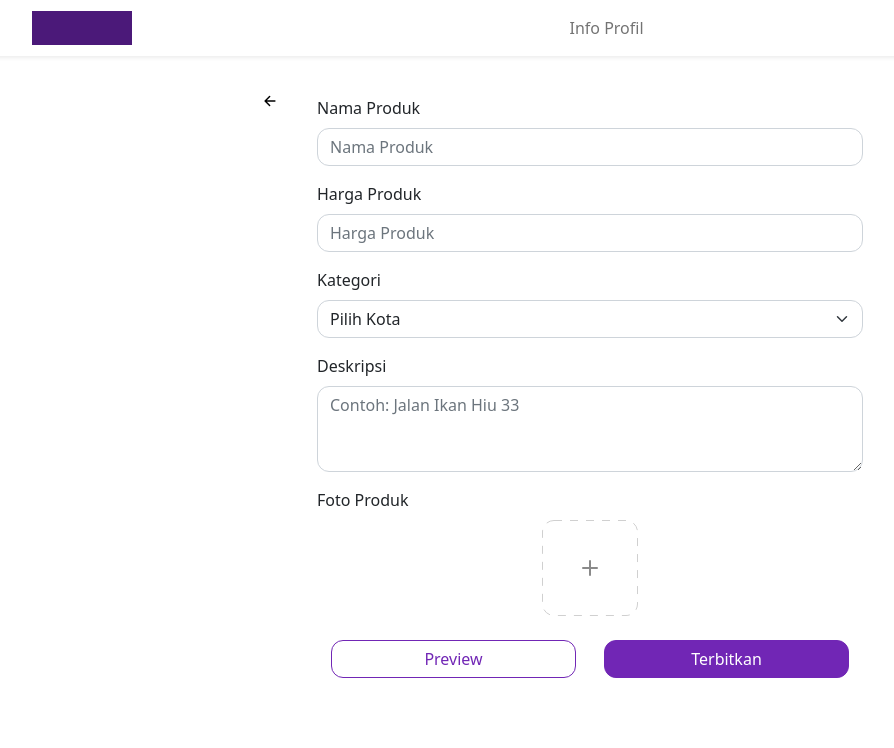
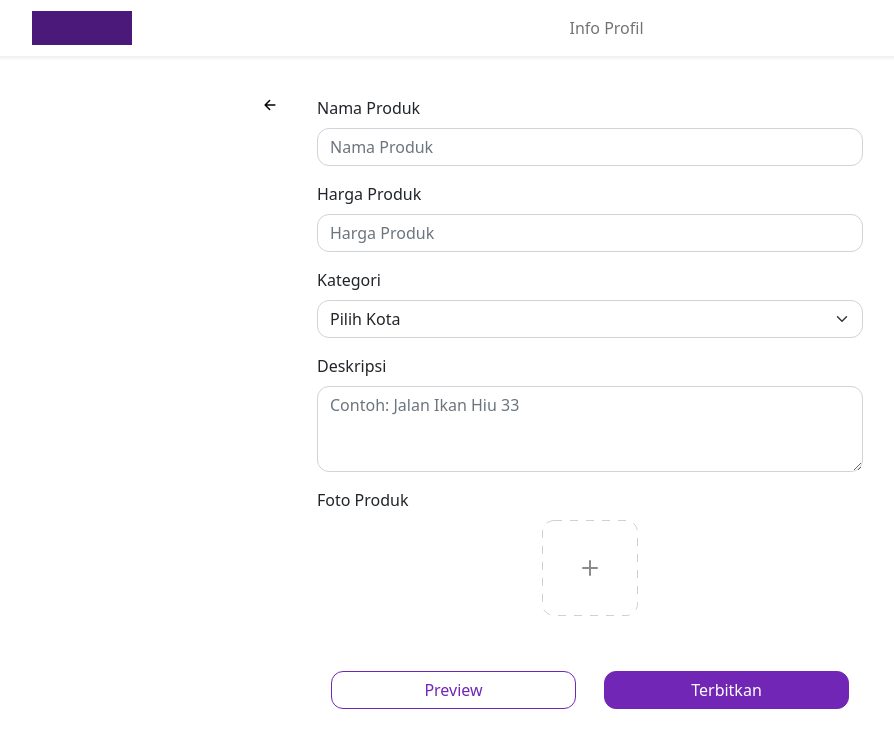
Before and after one commit to rzlzrdf/fejs2-bej2-kel7-FinalProject, a React (Create React App) app: page / in a window 1280 px wide. Shown: the top 748 px of the page, without its empty margins (50-944 px from the left). Built offline with nearby package versions, Linux system fonts and the light colour scheme.

Commit message:
responsive

```diff
--- a/src/App.css
+++ b/src/App.css
@@ -1,3 +1,24 @@
 a{
   text-decoration: none;
 }
+
+textarea:hover,
+input:hover,
+textarea:active,
+input:active,
+textarea:focus,
+input:focus,
+button:focus,
+button:active,
+button:hover,
+select:focus,
+select:active,
+select:hover,
+label:focus,
+.btn:active,
+.btn.active
+{
+    outline:0px !important;
+    -webkit-appearance:none;
+    box-shadow: none !important;
+}
--- a/src/Components/FormProduk.css
+++ b/src/Components/FormProduk.css
@@ -9,7 +9,7 @@
 .button__wrapper{
    display: flex;
    justify-content: space-around;
-   margin: 10% 0&;
+   margin: 10% 0%;
 }
 .button__1{
    background-color: #7126B5;
--- a/src/Components/FormProduk.js
+++ b/src/Components/FormProduk.js
@@ -29,7 +29,7 @@ const FormProduk = (props) => {
 
                   <Form.Group className="mb-3" controlId="formBasicEmail">
                      <Form.Label>Harga Produk</Form.Label>
-                     <Form.Control type="text" placeholder="Harga Produk" className=' form___'/>
+                     <Form.Control type="number" placeholder="Harga Produk" className=' form___'/>
                   </Form.Group>
 
                   <Form.Group className="mb-3" controlId="formBasicPassword">
```
